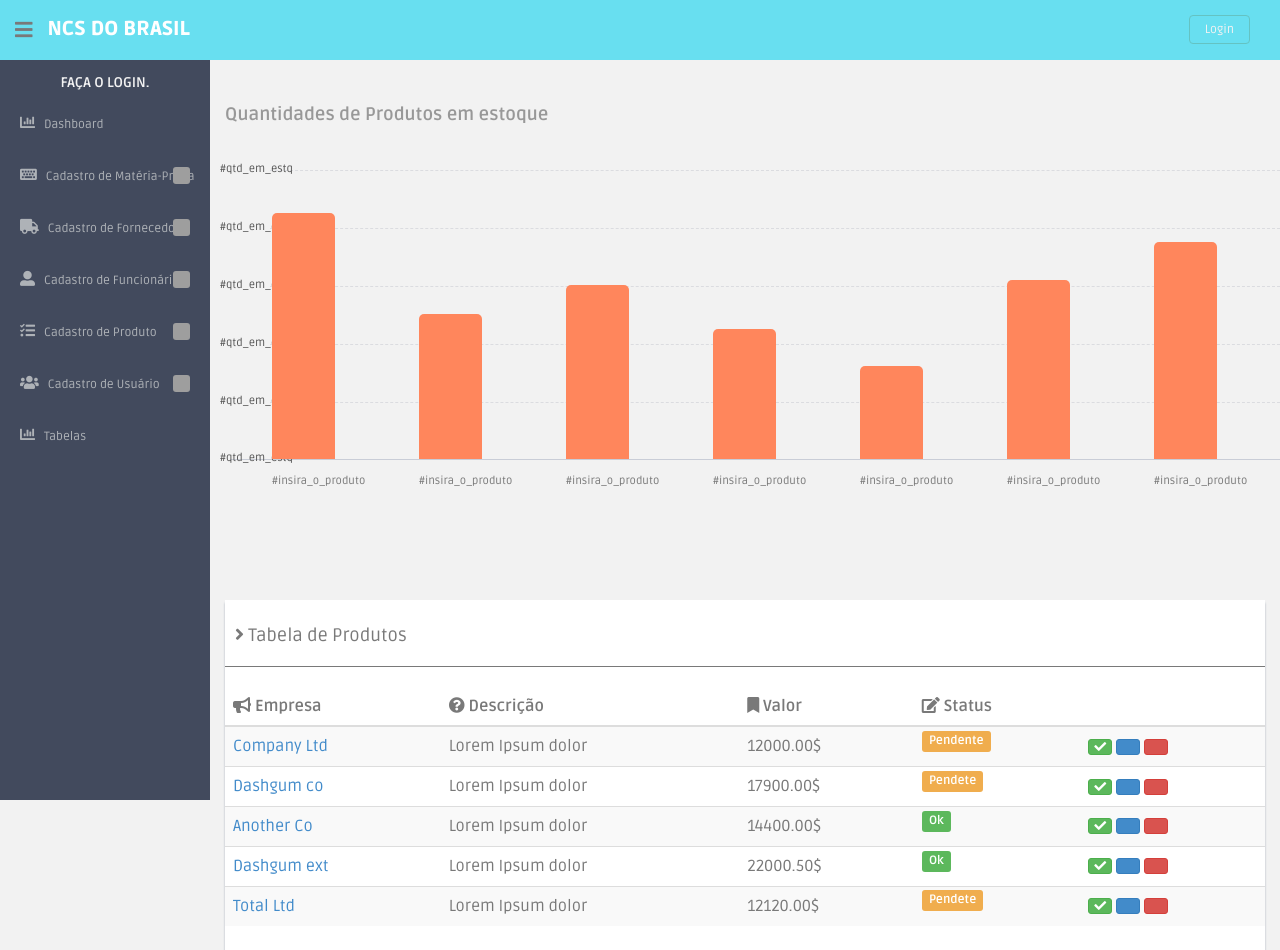
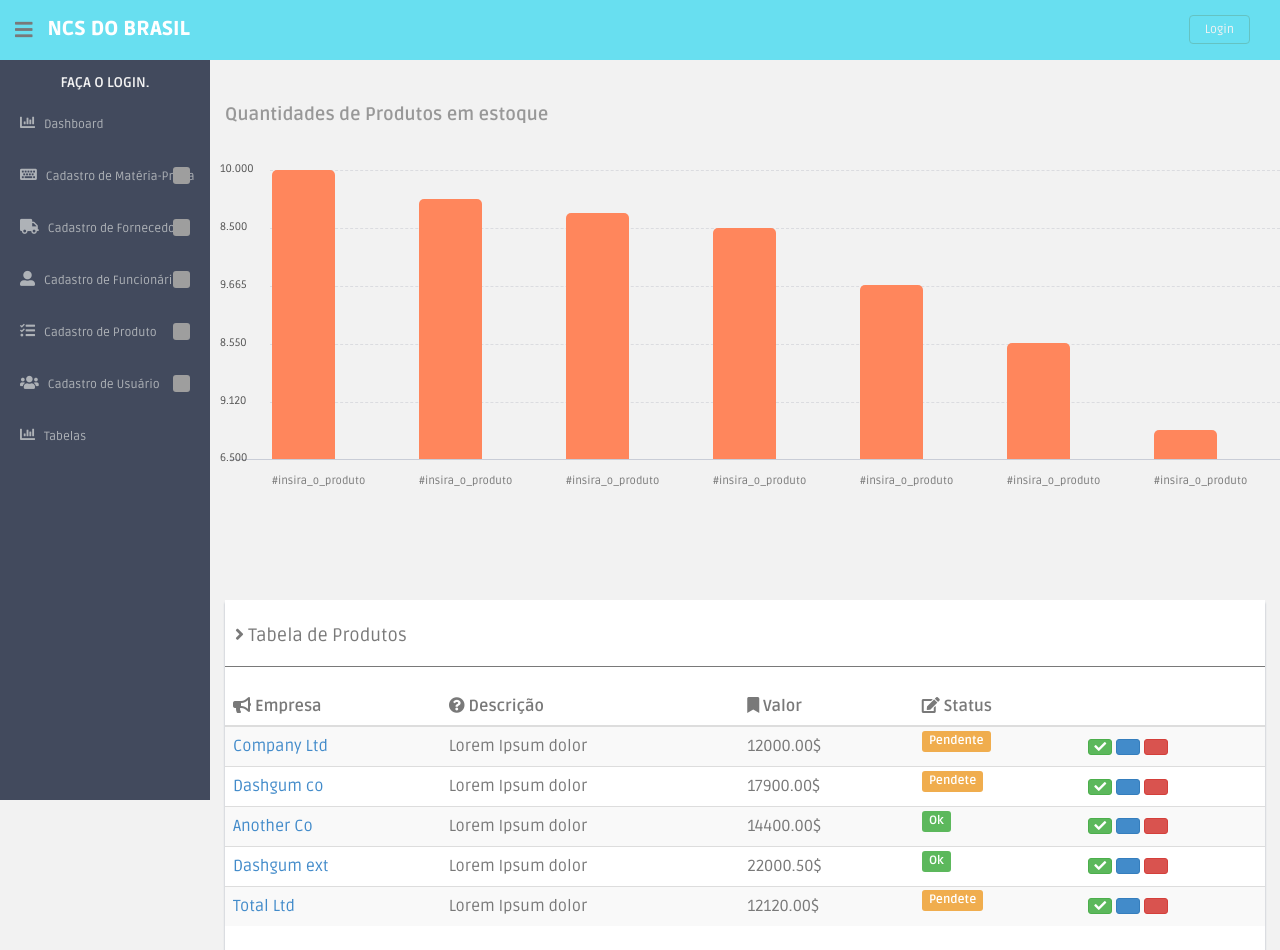
Before and after one commit to victor-freitas/ProjetoNCS, a Django app: page / in a window 1280 px wide. Shown: the top 950 px of the page. Run offline with Django 3.2, Linux system fonts and the light colour scheme; parts of the project's set-up code (start-up, migrations or seed data) failed here and were passed over; some libraries are stand-ins or nearby versions; grey boxes are pictures that could not be loaded.

Commit message:
fixing bugs

```diff
--- a/templates/fornecedor.html
+++ b/templates/fornecedor.html
@@ -24,9 +24,9 @@
 
   <fieldset>
       <h3>Cadastre informações Pessoais</h3>
-      <input type="text" name="unid_medida" placeholder="Unidade de Medida"/>
-        <input type="text" name="forma_emb" placeholder="Tipo de Embalagem"/>
-      <input type="text" name="peso" placeholder="Peso"/>
+      <input type="text" name="telefone" placeholder="Telefone"/>
+      <input type="text" name="endereco" placeholder="Endereço"/>
+      <input type="text" name="cep" placeholder="CEP"/>
       <input type="text" name="desc_produto" placeholder="Descrição"/>
       </br>
       <input type="button" name="prev" class="prev acao" value="Anterior"/>
--- a/templates/index.html
+++ b/templates/index.html
@@ -12,40 +12,40 @@
                       </div>
                       <div class="custom-bar-chart">
                           <ul class="y-axis">
-                              <li><span>#qtd_em_estq</span></li>
-                              <li><span>#qtd_em_estq</span></li>
-                              <li><span>#qtd_em_estq</span></li>
-                              <li><span>#qtd_em_eestq</span></li>
-                              <li><span>#qtd_em_estq</span></li>
-                              <li><span>#qtd_em_estq</span></li>
+                              <li><span>10.000</span></li>
+                              <li><span>8.500</span></li>
+                              <li><span>9.665</span></li>
+                              <li><span>8.550</span></li>
+                              <li><span>9.120</span></li>
+                              <li><span>6.500</span></li>
                           </ul>
                           <div class="bar">
+                              <div class="title">#insira_o_produto</div>
+                              <div class="value tooltips" data-original-title="10.000" data-toggle="tooltip" data-placement="top">100%</div>
+                          </div>
+                          <div class="bar ">
+                              <div class="title">#insira_o_produto</div>
+                              <div class="value tooltips" data-original-title="9.100" data-toggle="tooltip" data-placement="top">90%</div>
+                          </div>
+                          <div class="bar ">
                               <div class="title">#insira_o_produto</div>
                               <div class="value tooltips" data-original-title="8.500" data-toggle="tooltip" data-placement="top">85%</div>
                           </div>
                           <div class="bar ">
                               <div class="title">#insira_o_produto</div>
-                              <div class="value tooltips" data-original-title="5.000" data-toggle="tooltip" data-placement="top">50%</div>
+                              <div class="value tooltips" data-original-title="8.000" data-toggle="tooltip" data-placement="top">80%</div>
+                          </div>
+                          <div class="bar">
+                              <div class="title">#insira_o_produto</div>
+                              <div class="value tooltips" data-original-title="6.120" data-toggle="tooltip" data-placement="top">60%</div>
                           </div>
                           <div class="bar ">
                               <div class="title">#insira_o_produto</div>
-                              <div class="value tooltips" data-original-title="6.000" data-toggle="tooltip" data-placement="top">60%</div>
-                          </div>
-                          <div class="bar ">
-                              <div class="title">#insira_o_produto</div>
-                              <div class="value tooltips" data-original-title="4.500" data-toggle="tooltip" data-placement="top">45%</div>
+                              <div class="value tooltips" data-original-title="4.500" data-toggle="tooltip" data-placement="top">40%</div>
                           </div>
                           <div class="bar">
                               <div class="title">#insira_o_produto</div>
-                              <div class="value tooltips" data-original-title="3.200" data-toggle="tooltip" data-placement="top">32%</div>
-                          </div>
-                          <div class="bar ">
-                              <div class="title">#insira_o_produto</div>
-                              <div class="value tooltips" data-original-title="6.200" data-toggle="tooltip" data-placement="top">62%</div>
-                          </div>
-                          <div class="bar">
-                              <div class="title">#insira_o_produto</div>
-                              <div class="value tooltips" data-original-title="7.500" data-toggle="tooltip" data-placement="top">75%</div>
+                              <div class="value tooltips" data-original-title="1.500" data-toggle="tooltip" data-placement="top">10%</div>
                           </div>
                       </div>
 
```
